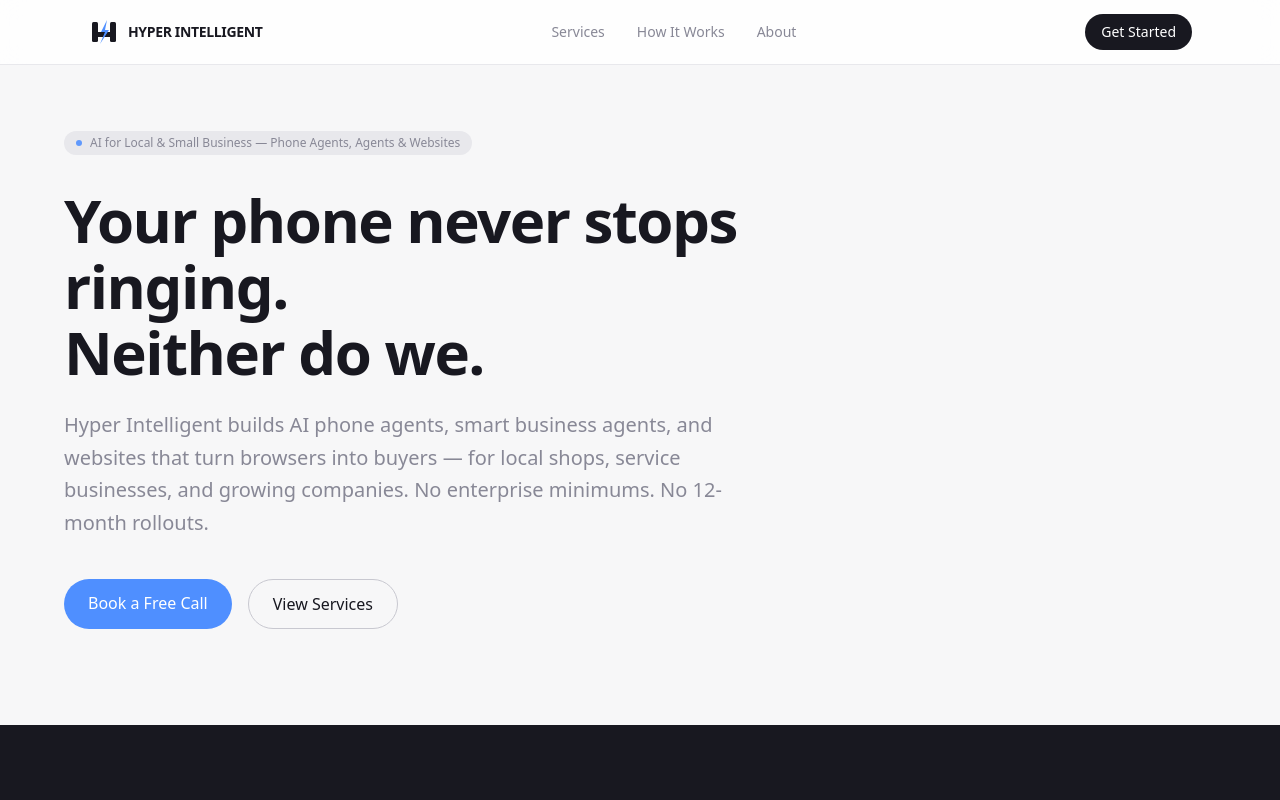
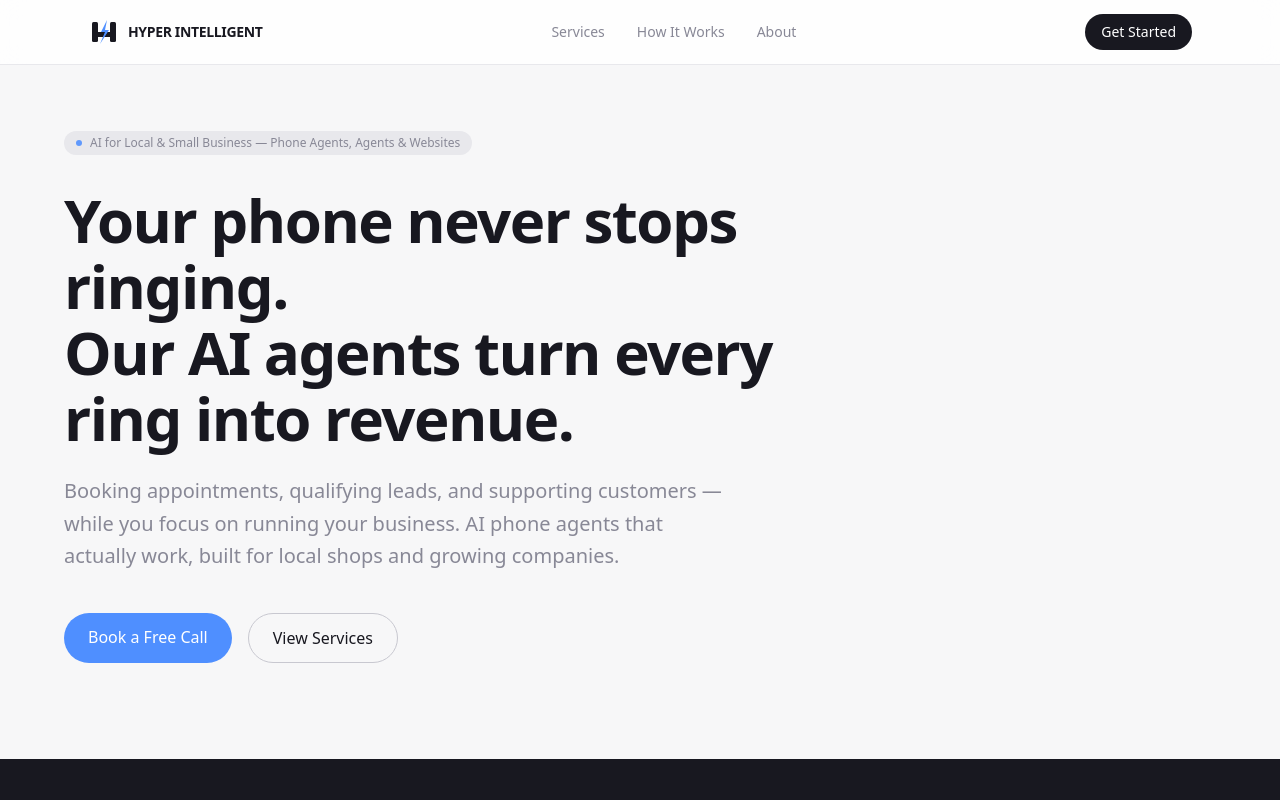
Before and after one commit to MagicShow/hyper, a Next.js app: page / in a window 1280 px wide. Shown: the top 800 px of the page. Built offline with nearby package versions, Linux system fonts and the light colour scheme.

Commit message:
Update hero copy: AI agents turn rings into revenue

```diff
--- a/app/page.tsx
+++ b/app/page.tsx
@@ -40,10 +40,10 @@ function Hero() {
           </div>
           <h1 className="text-5xl md:text-6xl font-bold tracking-tight text-gray-90 leading-[1.1] mb-6">
             Your phone never stops ringing.<br />
-            Neither do we.
+            Our AI agents turn every ring into revenue.
           </h1>
           <p className="text-xl text-gray-50 leading-relaxed mb-10 max-w-2xl">
-            Hyper Intelligent builds AI phone agents, smart business agents, and websites that turn browsers into buyers — for local shops, service businesses, and growing companies. No enterprise minimums. No 12-month rollouts.
+            Booking appointments, qualifying leads, and supporting customers — while you focus on running your business. AI phone agents that actually work, built for local shops and growing companies.
           </p>
           <div className="flex flex-col sm:flex-row gap-4">
             <Link
```
